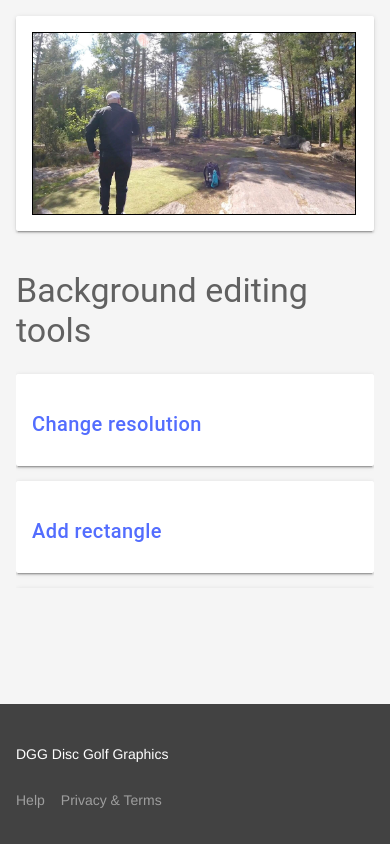
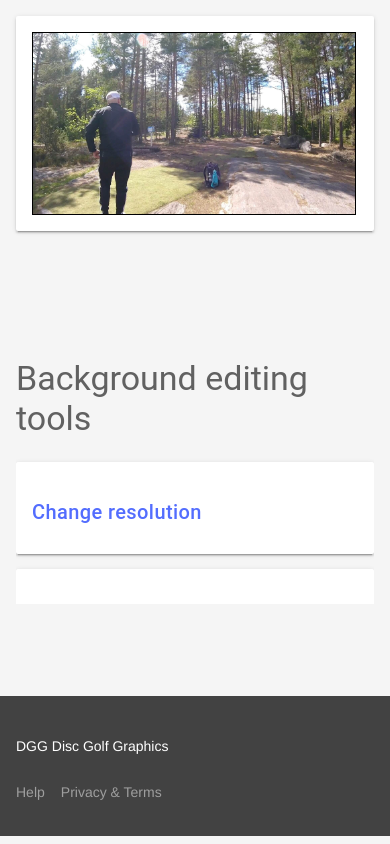
Before and after one commit to ohanhimaki/dgg, an Angular app: page /scoregraphics in a window 390 px wide. Built offline with nearby package versions, Linux system fonts and the light colour scheme.

Commit message:
Gridworking - problems: Hamburger menu

```diff
--- a/src/app/app.component.html
+++ b/src/app/app.component.html
@@ -1,14 +1,8 @@
-<div class="mdl-layout mdl-js-layout mdl-layout--fixed-header">
+
 <app-header></app-header>
 
-<main class="mdl-layout__content" style="flex: 1 0 auto;">
-	<div id="main" class="site-main" >
-	<div class="mdl-grid" style="height: 80vh">
+
 <router-outlet></router-outlet>
-</div>
-</div>
-</main>
+
 
 <app-footer></app-footer>
-
-</div>
--- a/src/app/score-graphics/score-graphics.component.html
+++ b/src/app/score-graphics/score-graphics.component.html
@@ -1,4 +1,6 @@
-
+<main class="mdl-layout__content" style="flex: 1 0 auto;">
+	<div id="main" class="site-main" >
+	<div class="mdl-grid" style="height: 80vh">
 
 <!-- CANVAS -->
 <div class="content-area mdl-cell mdl-cell--8-col-desktop mdl-cell--8-col-tablet mdl-cell--4-col-phone ">
@@ -735,3 +737,7 @@
 		</div>
 	</div>
 </div>
+
+</div>
+</div>
+</main>
--- a/src/index.html
+++ b/src/index.html
@@ -18,7 +18,7 @@
 </head>
 
 <body class="blog mdl-color--grey-100 mdl-color-text--grey-700 mdl-base">
-  <app-root></app-root>
+  <app-root class="mdl-layout mdl-js-layout mdl-layout--fixed-header"></app-root>
 </body>
 
 </html>
```
